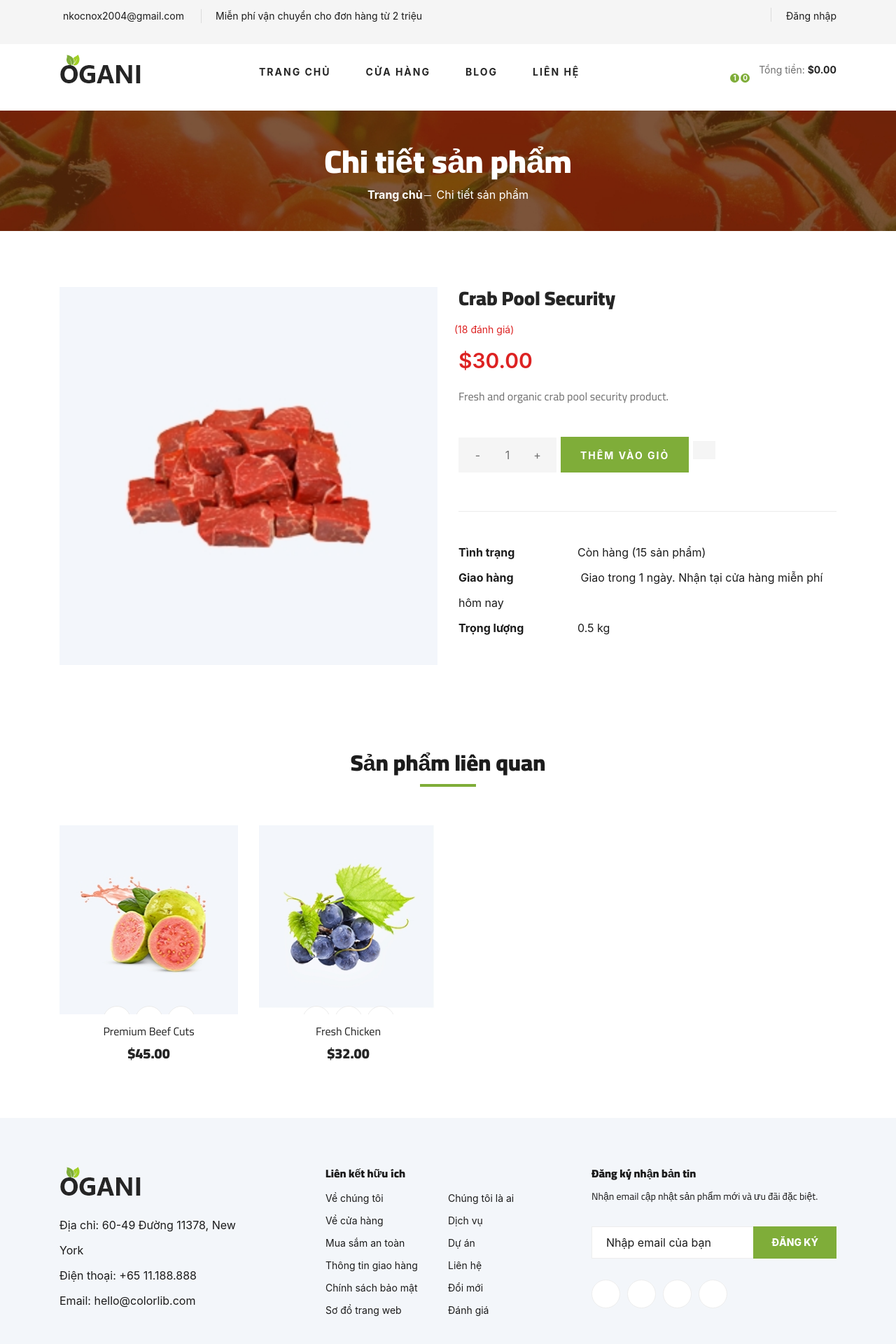
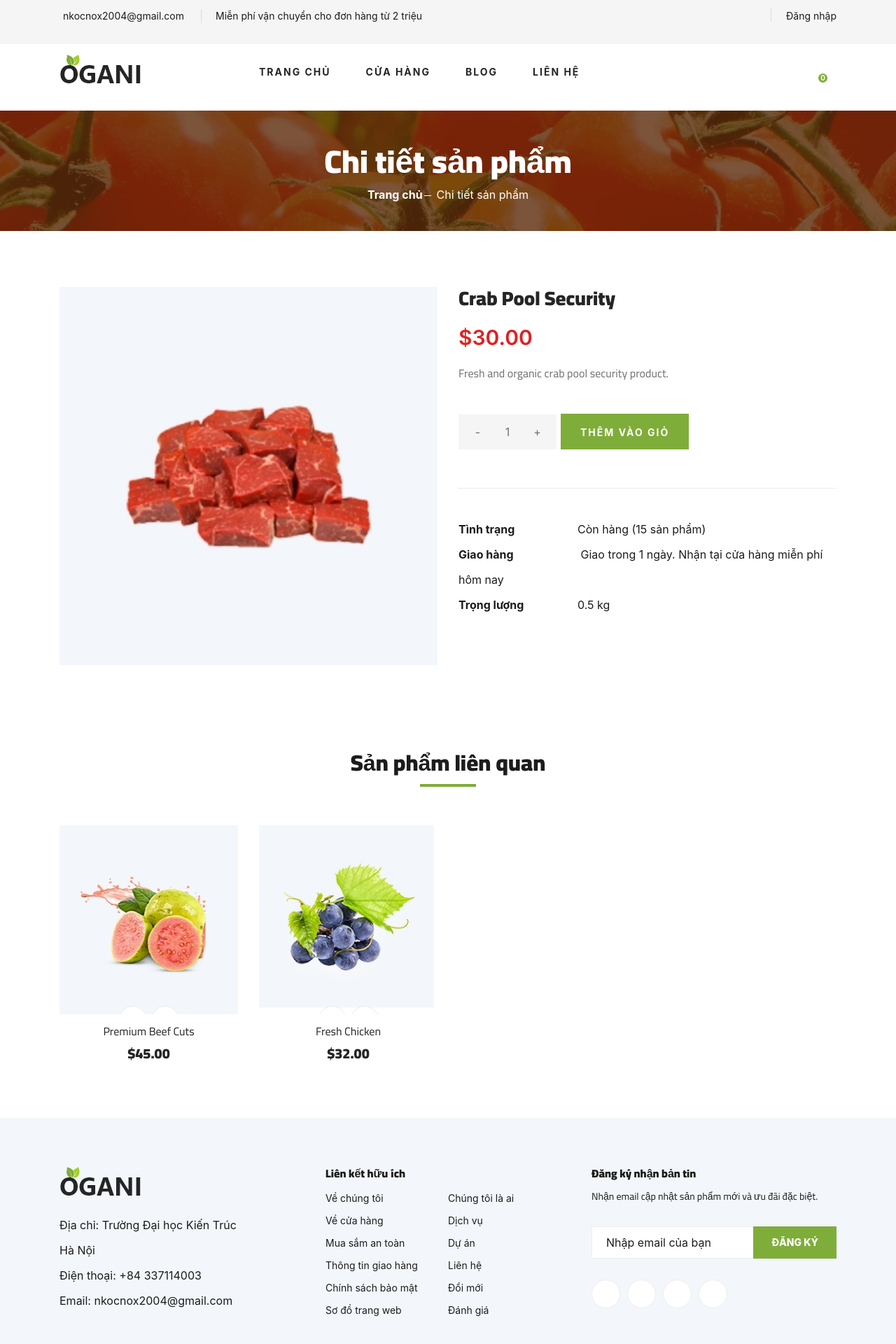
Before and after one commit to Gnurtyuh/e-commerce, a Vue app: page /shop/1 in a window 1280 px wide. Shown: the top 1920 px of the page at 70% size. Built offline with nearby package versions, Linux system fonts and the light colour scheme.

Commit message:
feat(auth): config home and login

```diff
--- a/src/components/layout/Footer.vue
+++ b/src/components/layout/Footer.vue
@@ -11,9 +11,9 @@
               </router-link>
             </div>
             <ul>
-              <li>Địa chỉ: 60-49 Đường 11378, New York</li>
-              <li>Điện thoại: +65 11.188.888</li>
-              <li>Email: hello@colorlib.com</li>
+              <li>Địa chỉ: Trường Đại học Kiến Trúc Hà Nội</li>
+              <li>Điện thoại: +84 337114003</li>
+              <li>Email: nkocnox2004@gmail.com</li>
             </ul>
           </div>
         </div>
--- a/src/components/layout/Header.vue
+++ b/src/components/layout/Header.vue
@@ -80,22 +80,12 @@
           <div class="header__cart">
             <ul>
               <li>
-                <a href="#">
-                  <i class="fa fa-heart"></i>
-                  <span>{{ wishlistCount }}</span>
-                </a>
-              </li>
-              <li>
                 <router-link to="/cart">
                   <i class="fa fa-shopping-bag"></i>
                   <span>{{ cartCount }}</span>
                 </router-link>
               </li>
             </ul>
-            <div class="header__cart__price">
-              Tổng tiền:
-              <span>${{ cartTotal.toFixed(2) }}</span>
-            </div>
           </div>
         </div>
       </div>
--- a/src/components/layout/HeroSearch.vue
+++ b/src/components/layout/HeroSearch.vue
@@ -41,7 +41,7 @@
                                 <i class="fa fa-phone"></i>
                             </div>
                             <div class="hero__search__phone__text">
-                                <h5>+65 11.188.888</h5>
+                                <h5>+84 337114003</h5>
                                 <span>Hỗ trợ 24/7</span>
                             </div>
                         </div>
--- a/src/components/layout/HumbergerMenu.vue
+++ b/src/components/layout/HumbergerMenu.vue
@@ -14,22 +14,12 @@
     <div class="humberger__menu__cart">
       <ul>
         <li>
-          <a href="#">
-            <i class="fa fa-heart"></i>
-            <span>1</span>
-          </a>
-        </li>
-        <li>
           <router-link to="/cart" @click="closeMobileMenu">
             <i class="fa fa-shopping-bag"></i>
             <span>{{ cartCount }}</span>
           </router-link>
         </li>
       </ul>
-      <div class="header__cart__price">
-        Tổng tiền:
-        <span>${{ cartTotal.toFixed(2) }}</span>
-      </div>
     </div>
 
     <!-- Widget -->
--- a/src/components/ui/ProductCard.vue
+++ b/src/components/ui/ProductCard.vue
@@ -7,11 +7,6 @@
         :style="backgroundStyle"
       >
         <ul class="featured__item__pic__hover">
-          <li>
-            <a href="#" @click.prevent="addToWishlist">
-              <i class="fa fa-heart"></i>
-            </a>
-          </li>
           <li>
             <a href="#" @click.prevent>
               <i class="fa fa-retweet"></i>
--- a/src/components/ui/SaleOffSlider.vue
+++ b/src/components/ui/SaleOffSlider.vue
@@ -21,7 +21,6 @@
                         </div>
 
                         <ul class="product__item__pic__hover">
-                            <li><a href="#"><i class="fa fa-heart"></i></a></li>
                             <li><a href="#"><i class="fa fa-retweet"></i></a></li>
                             <li><a href="#"><i class="fa fa-shopping-cart"></i></a></li>
                         </ul>
--- a/src/views/Login.vue
+++ b/src/views/Login.vue
@@ -115,7 +115,7 @@ const handleLogin = async () => {
         alert("OTP đã được gửi lại vào email của bạn!");
       } catch (err) {
         console.error(err.response?.data || err.message);
-        alert(err.response?.data?.message || "Gửi lại OTP thất bại");
+        alert( "Gửi lại OTP thất bại");
       }
 
       return;
@@ -151,7 +151,6 @@ const handleLogin = async () => {
   } catch (err) {
     console.error(err.response?.data || err.message);
     alert(
-      err.response?.data?.message ||
       "Email hoặc mật khẩu không đúng"
     );
   }
--- a/src/views/ShopDetails.vue
+++ b/src/views/ShopDetails.vue
@@ -1,4 +1,4 @@
-<template>
+  <template>
   <div>
     <Breadcrumb title="Chi tiết sản phẩm" />
 
@@ -20,10 +20,6 @@
             <div class="product__details__text">
               <h3>{{ product.name }}</h3>
 
-              <div class="product__details__rating">
-                <i class="fa fa-star" v-for="n in 5" :key="n"></i>
-                <span>(18 đánh giá)</span>
-              </div>
 
               <div class="product__details__price">
                 ${{ product.price.toFixed(2) }}
@@ -43,10 +39,6 @@
 
               <a href="#" class="primary-btn" @click.prevent="handleAddToCart">
                 THÊM VÀO GIỎ
-              </a>
-
-              <a href="#" class="heart-icon">
-                <i class="fa fa-heart"></i>
               </a>
 
               <ul>
```
